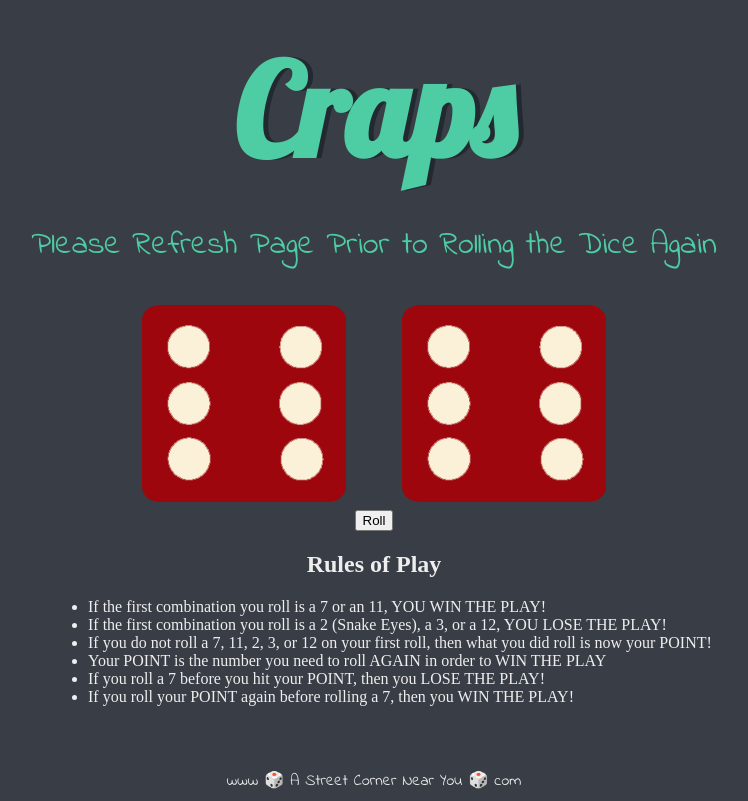
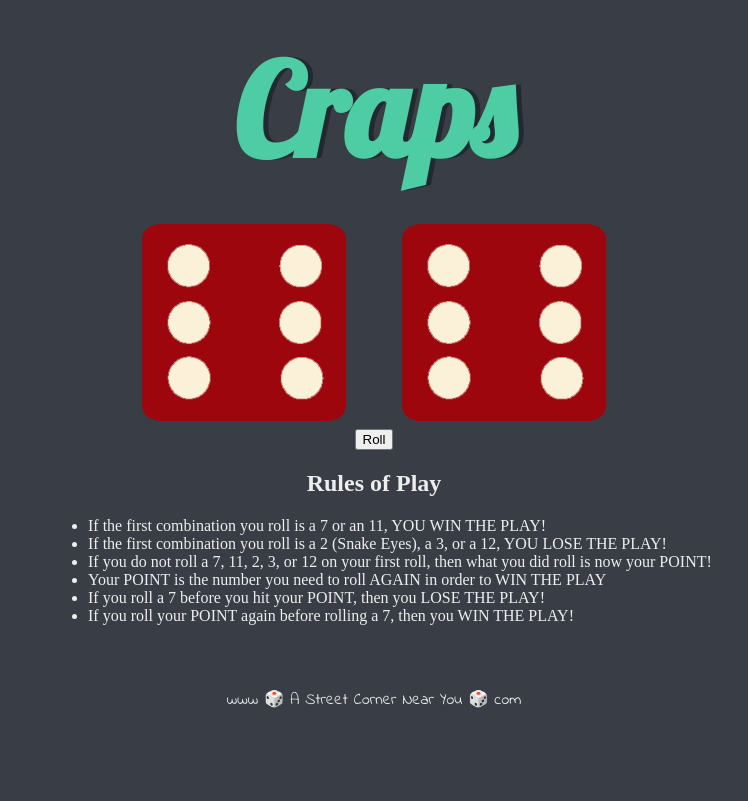
Before and after one commit to cmlink90/craps-game, a plain HTML site: page index.html in a window 1280 px wide. Shown: the whole page, without its empty margins (266-1014 px from the left). Drawn offline with Linux system fonts and the light colour scheme.

Commit message:
deleted prompt message

```diff
--- a/index.html
+++ b/index.html
@@ -13,7 +13,7 @@
 
     <div class="container">
       <h1>Craps</h1>
-      <p>Please Refresh Page Prior to Rolling the Dice Again</p>
+      <!-- <p>Please Refresh Page Prior to Rolling the Dice Again</p> -->
 
       <div class="dice">
         <img class="img1" src="dice6.png">
```
